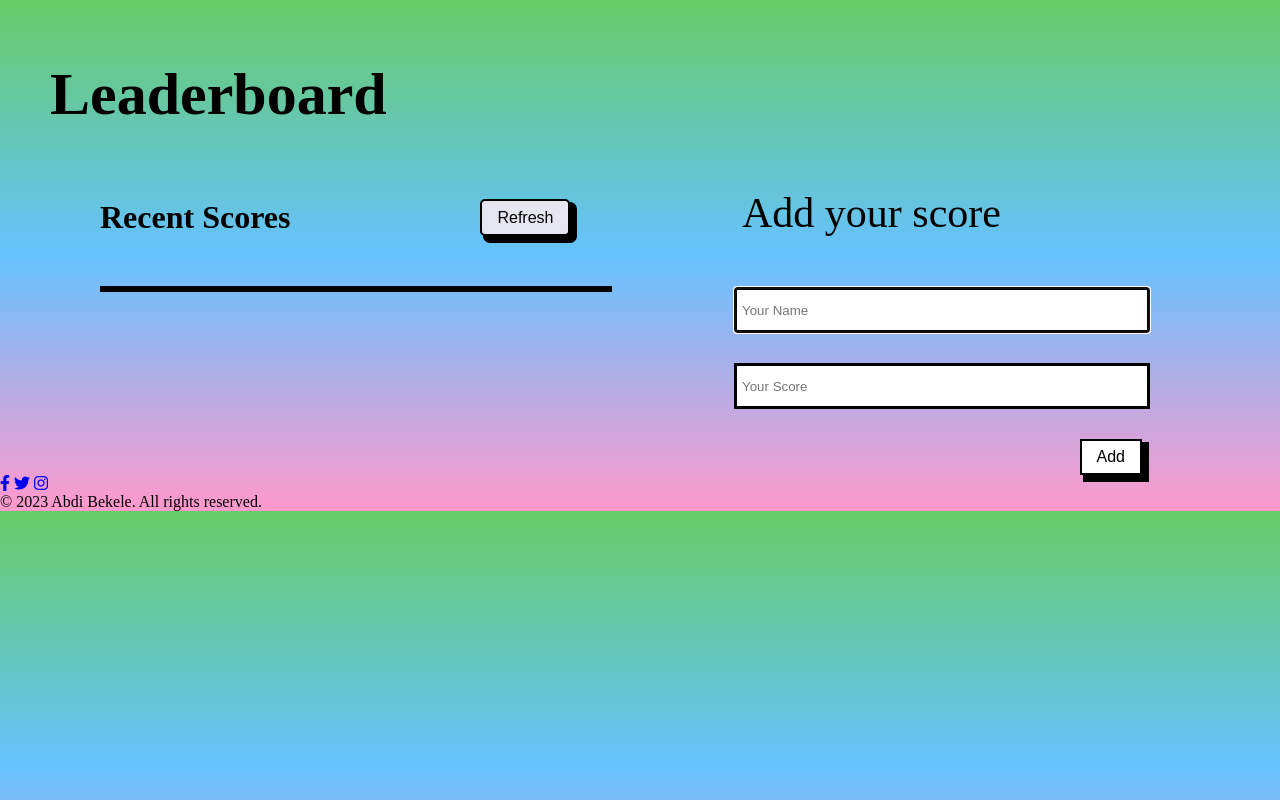
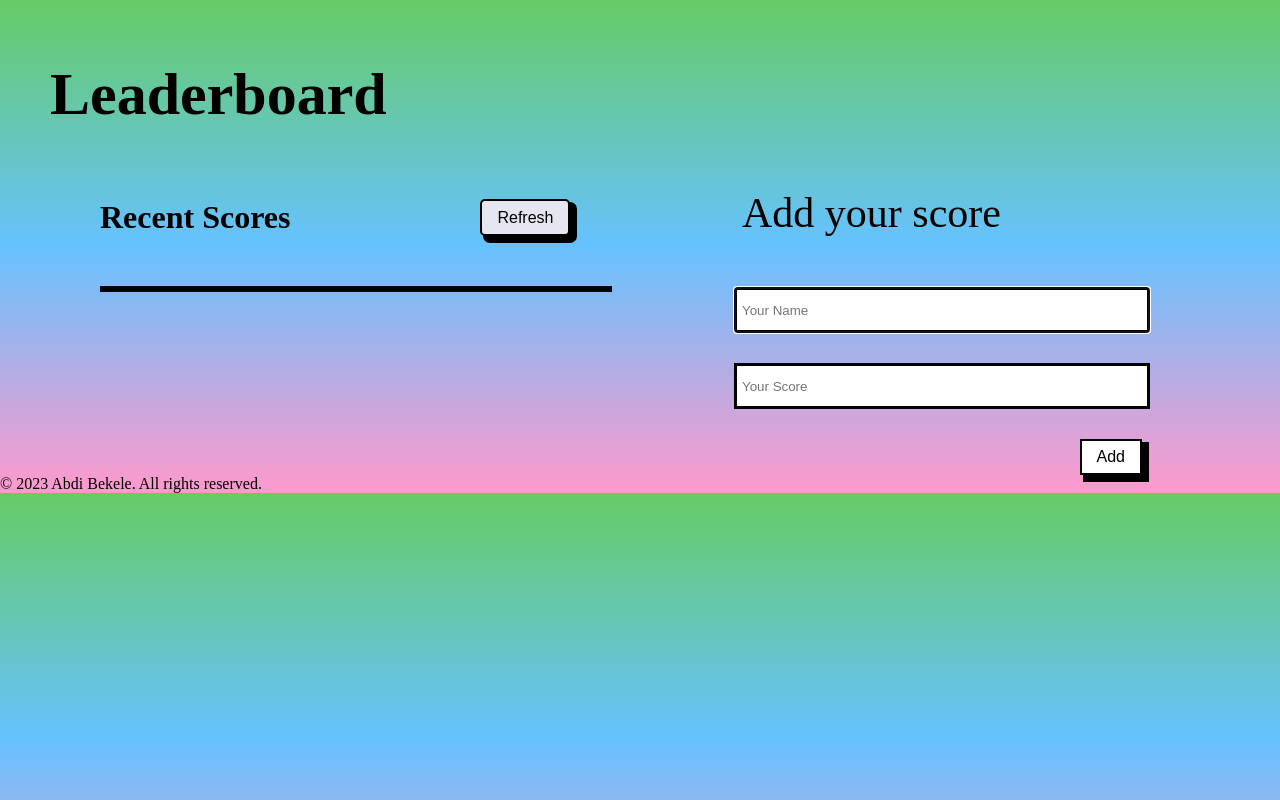
Before and after one commit to Lul-Abdifan/Leaderboard, a website built with webpack: page src/index.html in a window 1280 px wide. Built offline with nearby package versions, Linux system fonts and the light colour scheme; no server answers.

```diff
--- a/src/index.html
+++ b/src/index.html
@@ -54,11 +54,7 @@
     </div>
     <footer>
       <div class="footer-container">
-        <div class="social-media">
-          <a href="#"><i class="fab fa-facebook-f"></i></a>
-          <a href="#"><i class="fab fa-twitter"></i></a>
-          <a href="#"><i class="fab fa-instagram"></i></a>
-        </div>
+
         <p>&copy; 2023 Abdi Bekele. All rights reserved.</p>
       </div>
     </footer>
```
